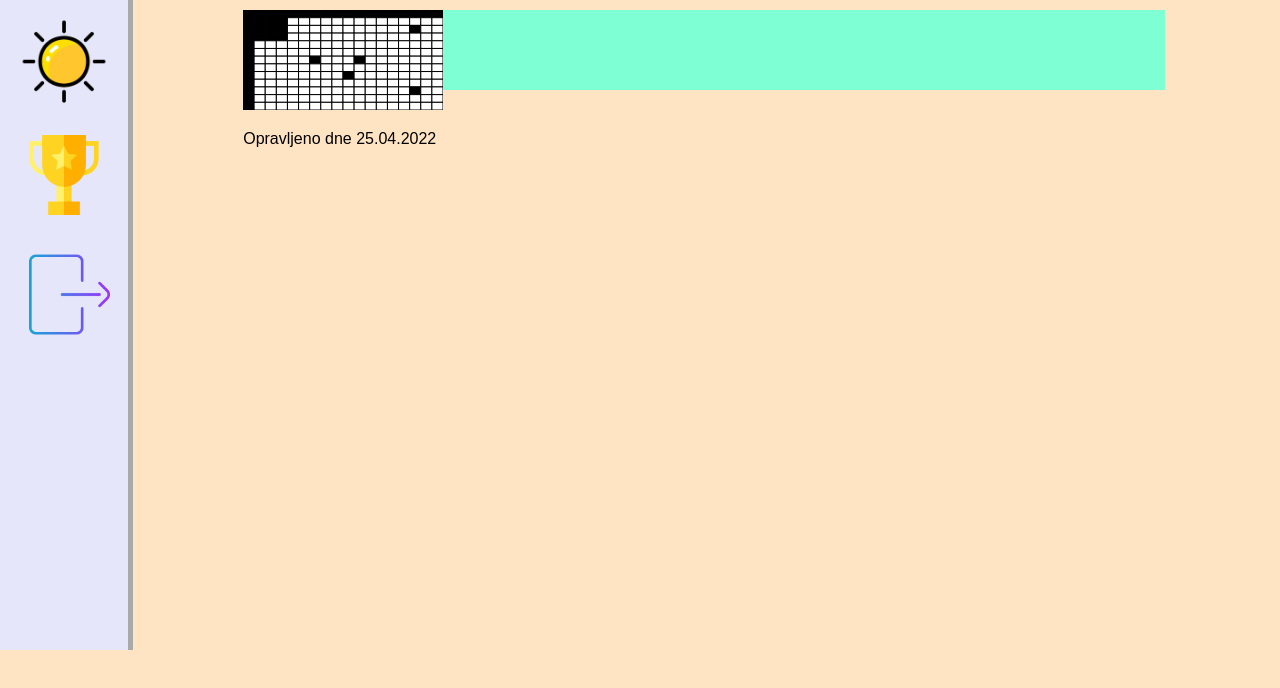
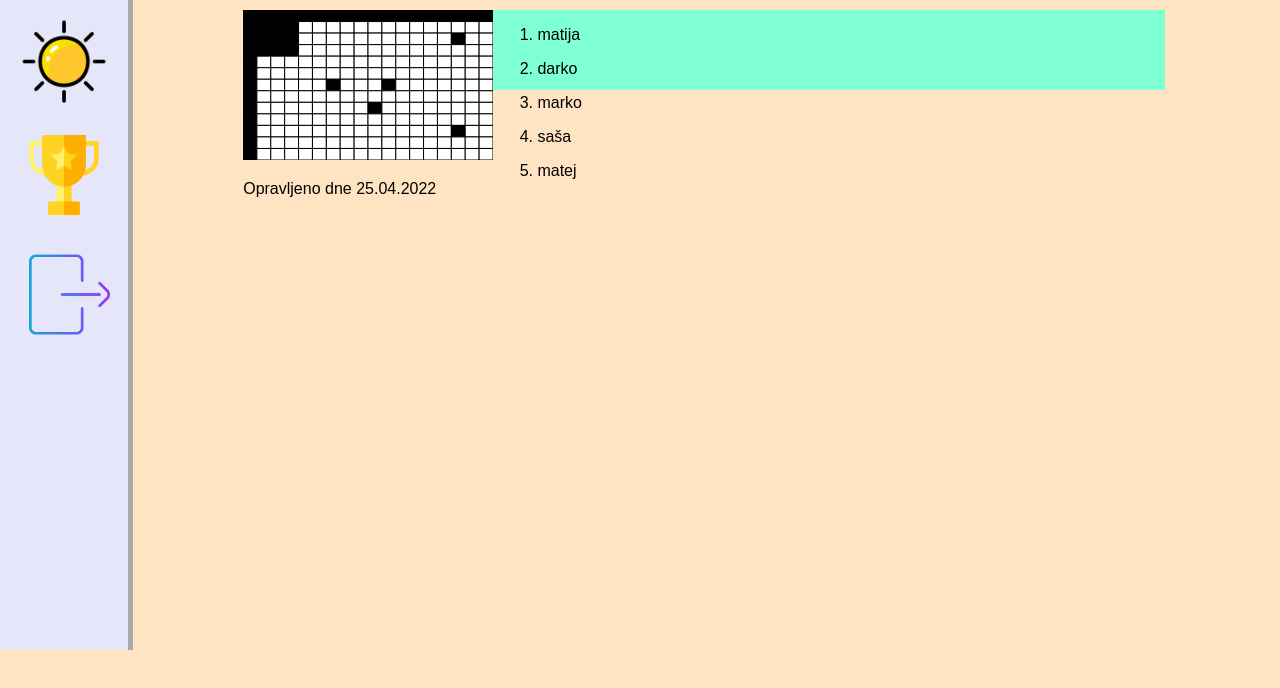
Before and after one commit to tadejsivic/The-Blockchain-Doesnt-Lie, a plain HTML site: page website_v2/trophies.html in a window 1280 px wide. Shown: the part 150-838 px from the top of the page. Drawn offline with Linux system fonts and the light colour scheme.

Commit message:
Working on names

```diff
--- a/website_v2/trophies.css
+++ b/website_v2/trophies.css
@@ -29,3 +29,21 @@ body {
 #solved {
     position: absolute;
 }
+
+#winners_left{
+    position: absolute;
+    top: 0;
+    left: 30%;
+    width:40%;
+    height: 100%;
+
+}
+
+#winners_right{
+    position: absolute;
+    top: 0;
+    left: 60%;
+    width:40%;
+    height: 100%;
+
+}
--- a/website_v2/trophies.html
+++ b/website_v2/trophies.html
@@ -27,7 +27,7 @@
 
 
        <div class="result">
-            <canvas id="canvas" width="200" height="100"></canvas>
+            <canvas id="canvas" width="250" height="150"></canvas>
             <p id="solved"></p>
             <div id="winners_left">
 
--- a/website_v2/trophy_script.js
+++ b/website_v2/trophy_script.js
@@ -81,10 +81,14 @@ function drawNFT(cross){
         let solved = document.getElementById("solved");
         solved.innerHTML = "Opravljeno dne 25.04.2022";
         let names = ["matija", "darko", "marko", "saša", "matej", "mitja", "anja", "špela", "lara", "nina"];
-        let levi = document.getElementById("winner_left");
-        let desni = document.getElementById("winner_right");
+        let levi = document.getElementById("winners_left");
+        let desni = document.getElementById("winners_right");
         for (let i=0; i<5; i++){
-            levi.innerHTML += '<p>'+names[i];
+            if (i<5){
+                levi.innerHTML += '<p>'+(i+1)+". "+names[i]+'</p>';
+            }else{
+                desni.innerHTML += '<p>'+(i+1)+". "+names[i]+'</p>';
+            }
         }
 
 
```
